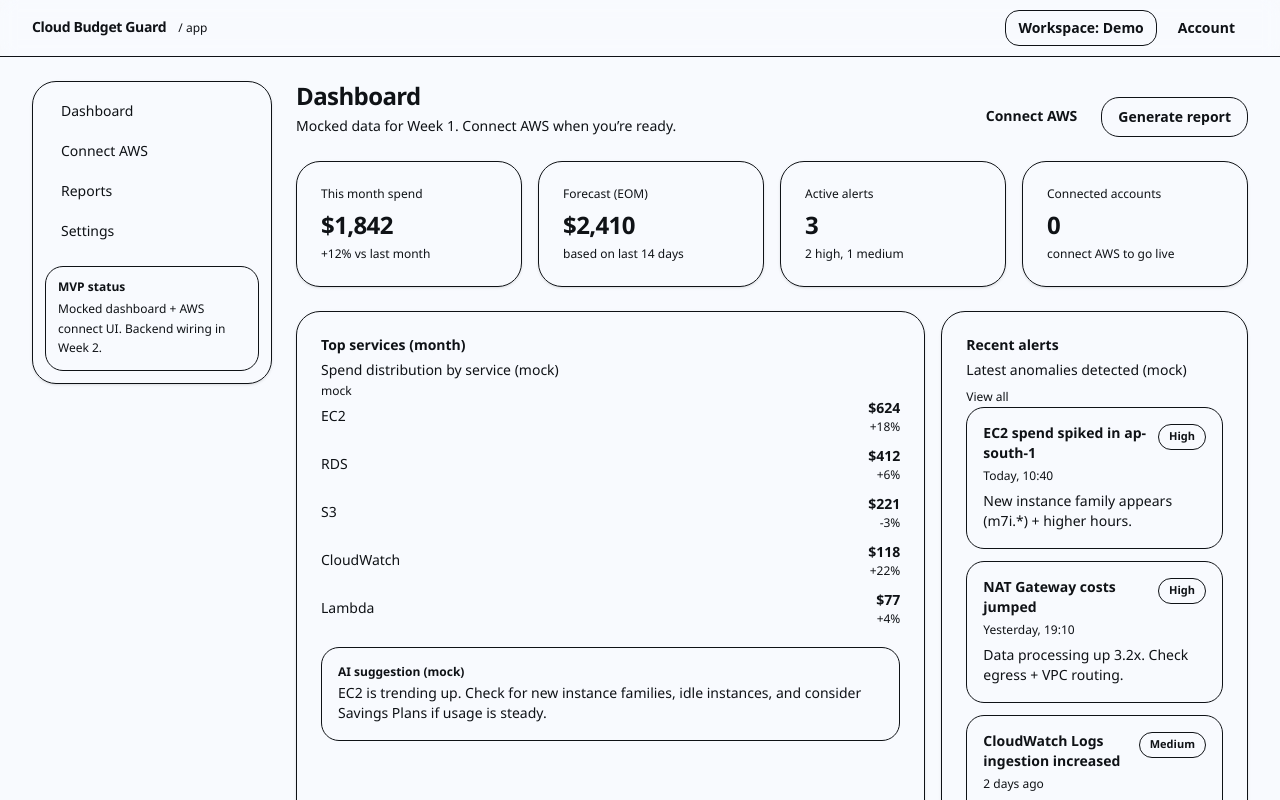
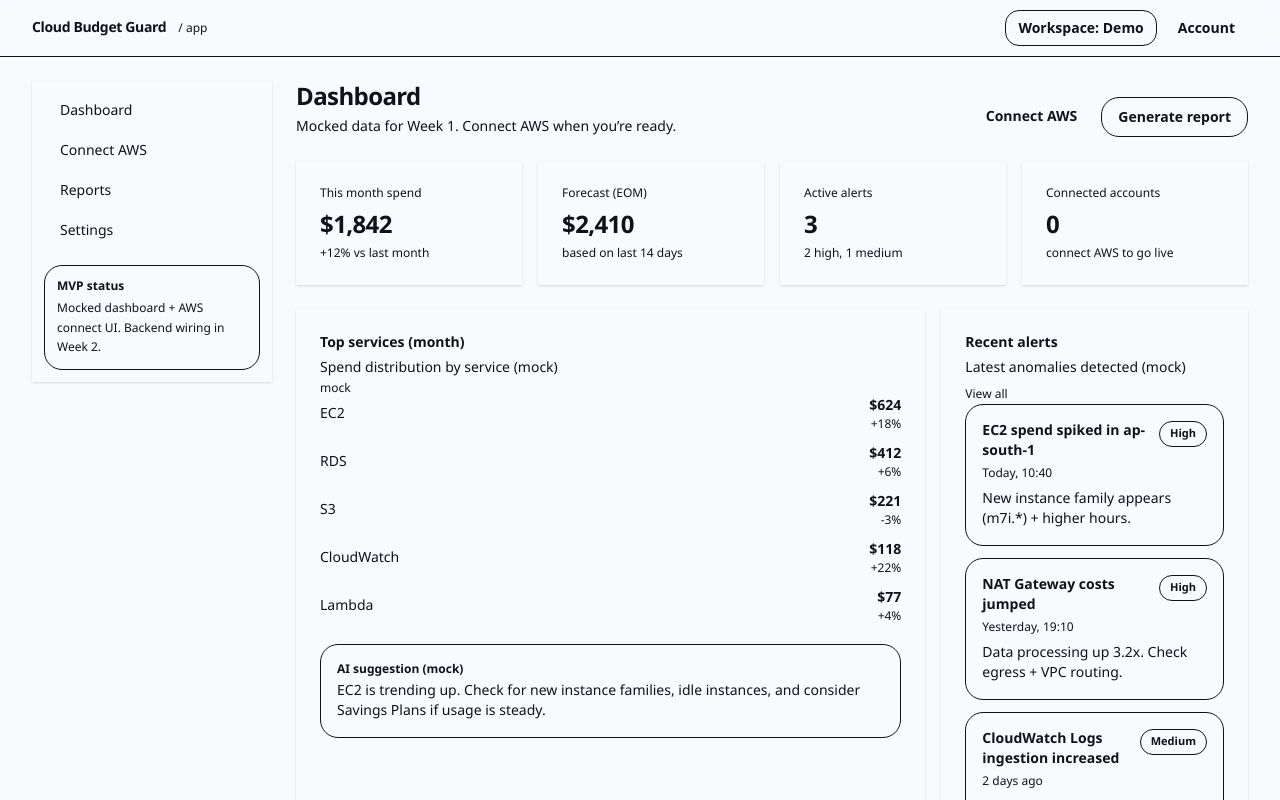
Before and after one commit to sangram-sethi/cloud-billing-tracker, a Next.js app: page /app in a window 1280 px wide. Shown: the top 800 px of the page. Built offline with nearby package versions, Linux system fonts and the light colour scheme.

Commit message:
feat(ui): add optional glow prop to Card and enable on KPIs

```diff
--- a/src/app/(app)/app/page.tsx
+++ b/src/app/(app)/app/page.tsx
@@ -84,7 +84,7 @@ export default function AppDashboardPage() {
       {/* KPI cards */}
       <div className="grid gap-4 sm:grid-cols-2 lg:grid-cols-4">
         {kpis.map((k) => (
-          <Card key={k.label}>
+          <Card key={k.label} glow>
             <CardContent className="pt-6">
               <p className="text-xs font-medium text-muted-foreground">
                 {k.label}
--- a/src/components/ui/Card.tsx
+++ b/src/components/ui/Card.tsx
@@ -4,15 +4,18 @@ function cn(...classes: Array<string | undefined | false>) {
   return classes.filter(Boolean).join(" ");
 }
 
-type CardProps = HTMLAttributes<HTMLDivElement>;
+type CardProps = HTMLAttributes<HTMLDivElement> & {
+  glow?: boolean;
+};
 
-export function Card({ className, ...props }: CardProps) {
+export function Card({ className, glow = false, ...props }: CardProps) {
   return (
     <div
       className={cn(
-        "rounded-2xl border border-border bg-surface shadow-sm",
-        "transition-transform duration-200 ease-(--ease-snappy)",
-        "hover:-translate-y-px",
+        "rounded-2xlorder bg-surface shadow-sm",
+        "transition-[transform,box-shadow] duration-200 ease-(--ease-snappy)",
+        "hover:-translate-y-px hover:shadow-md",
+        glow && "glow-card",
         className
       )}
       {...props}
@@ -20,19 +23,19 @@ export function Card({ className, ...props }: CardProps) {
   );
 }
 
-export function CardHeader({ className, ...props }: CardProps) {
+export function CardHeader({ className, ...props }: HTMLAttributes<HTMLDivElement>) {
   return <div className={cn("px-6 pt-6", className)} {...props} />;
 }
 
-export function CardContent({ className, ...props }: CardProps) {
+export function CardContent({ className, ...props }: HTMLAttributes<HTMLDivElement>) {
   return <div className={cn("px-6 pb-6", className)} {...props} />;
 }
 
-export function CardTitle({ className, ...props }: CardProps) {
+export function CardTitle({ className, ...props }: HTMLAttributes<HTMLHeadingElement>) {
   return <h3 className={cn("text-sm font-semibold text-foreground", className)} {...props} />;
 }
 
-export function CardDescription({ className, ...props }: CardProps) {
+export function CardDescription({ className, ...props }: HTMLAttributes<HTMLParagraphElement>) {
   return (
     <p className={cn("mt-1 text-sm leading-relaxed text-muted-foreground", className)} {...props} />
   );
```
